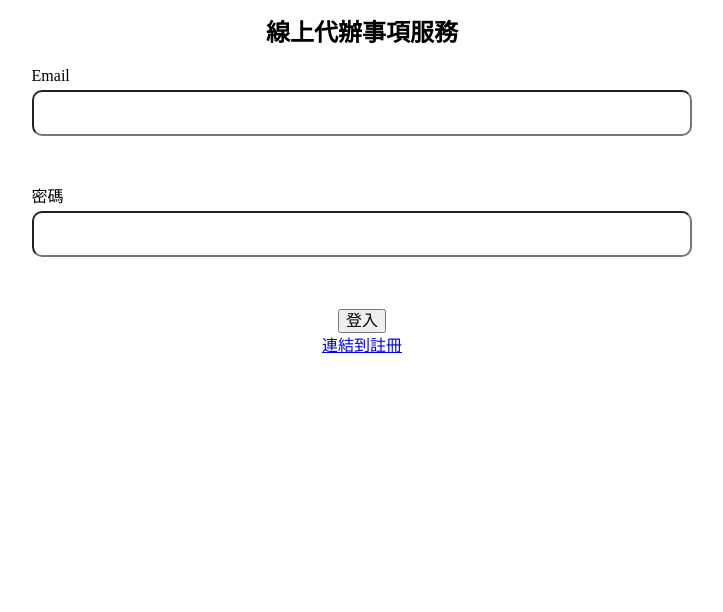
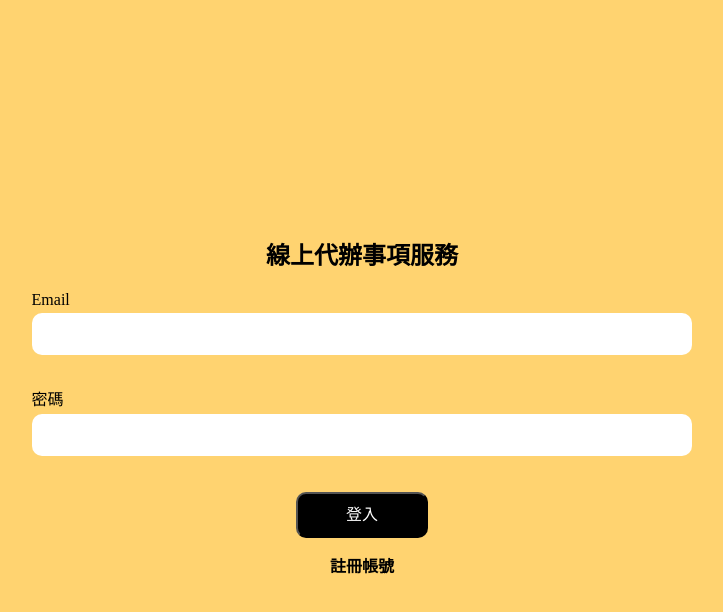
Before and after one commit to AbsintheSung/react_todo, a React (Vite) app: page /login in a window 1280 px wide. Shown: the top 612 px of the page, without its empty margins (278-1001 px from the left). Built offline with nearby package versions, Linux system fonts and the light colour scheme.

Commit message:
update:更新全局css樣式以及登入頁樣式

```diff
--- a/src/assets/style/index.css
+++ b/src/assets/style/index.css
@@ -5,7 +5,20 @@
   box-sizing: border-box;
 }
 
-body {
+html,body {
   margin: 0;
   padding: 0;
+  height:100vh
 }
+#root {
+  height: 100%;
+  display: flex;
+  flex-direction: column;
+  background-color: #FFD370;
+}
+.login-main{
+  flex:1;
+  display: flex;
+  justify-content: center;
+  align-items: center;
+}
--- a/src/pages/login/index.tsx
+++ b/src/pages/login/index.tsx
@@ -1,5 +1,5 @@
 import { Container } from "../../styles/container";
-import { LoginContent, FormLogin } from "../../styles/login";
+import { LoginContent, FormLogin,RegistError } from "../../styles/login";
 import { Link } from "react-router-dom";
 import  {z , ZodType} from 'zod'
 import { useForm } from 'react-hook-form'
@@ -42,6 +42,7 @@ function Login() {
     console.log('errors',errors)
   return (
     <>
+    <main className="login-main">
       <Container onSubmit={handleSubmit(onSubmit)}>
         <LoginContent>
             <h2>線上代辦事項服務</h2>
@@ -49,20 +50,26 @@ function Login() {
               <div>
                 <label>Email</label>
                 <input type="email" {...login('email')} ></input>
-                <p className="register-error">{errors.email?.message? errors.email.message :''}</p>
+                <RegistError $isVisible={!!errors.email?.message}>
+                  <span>{errors.email?.message || ""}</span>
+                </RegistError>
               </div>
               <div>
                 <label>密碼</label>
                 <input type="password" {...login('password')}></input>
-                <p className="register-error">{errors.password?.message? errors.password.message :''}</p>
+                <RegistError $isVisible={!!errors.password?.message}>
+                  <span>{errors.password?.message || ""}</span>
+                </RegistError>
               </div>
-              <div>
-                <button>登入</button>
-                <Link to="../register">連結到註冊</Link>
+              <div className="login-btn-group">
+                <button className="login-btn">登入</button>
+                <Link className="login-link" to="../register">註冊帳號</Link>
               </div>
             </FormLogin>
         </LoginContent>
       </Container>
+    </main>
+
     </>
   )
 }
--- a/src/styles/login.tsx
+++ b/src/styles/login.tsx
@@ -35,13 +35,45 @@ export const FormLogin = styled.form`
       width: 100%;
       border-radius: 10px;
       padding: 12px 16px;
-      /* border: none; */
+      border: none;
       &:focus {
         outline: none;
       }
     }
   }
+  & > .login-btn-group{
+    gap:20px 0px;
+    font-weight: bolder;
+    & > .login-btn{
+      padding: 12px 48px;
+      background-color: black;
+      color:white;
+      border-radius: 10px;
+    }
+    & > .login-link{
+      text-decoration: none;
+      color: black;
+    }
+
+  }
   @media (min-width: ${breakpoints.md}px) {
     width: 70%;
   }
 `
+export const RegistError = styled.p<{ $isVisible: boolean }>`
+  position: relative;
+  margin: 0px;
+  padding: 8px 0px;
+  width: 100%;
+  font-size: 14px;
+  font-weight: bolder;
+  color: red;
+
+  & > span {
+    position: absolute;
+    top: 0;
+    right: 0;
+    opacity: ${(props) => (props.$isVisible ? 1 : 0)};
+    transition: opacity 0.2s ease;
+  }
+`;
```
